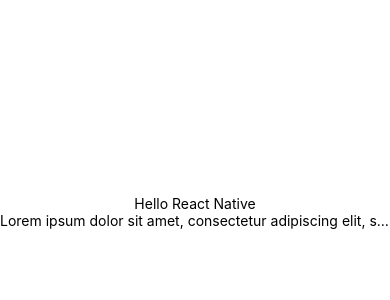
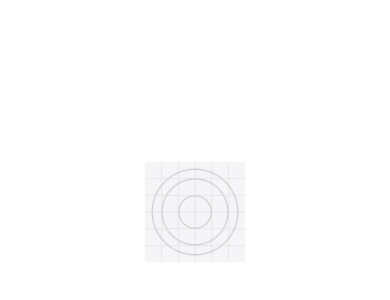
Before and after one commit to blackstone86/rn-donewithit, a React Native app: screen / in a window 390 px wide. Shown: the part 210-510 px from the top of the page. Built offline with nearby package versions, Linux system fonts and the light colour scheme.

Commit message:
feat: 🎸 init fc-TouchableOpacity

```diff
--- a/App.tsx
+++ b/App.tsx
@@ -1,9 +1,10 @@
 import { StatusBar } from 'expo-status-bar'
 import {
   StyleSheet,
-  Text,
+  Image,
   Platform,
   SafeAreaView,
+  TouchableOpacity,
 } from 'react-native'
 import React, { useState } from 'react'
 import Constants from 'expo-constants'
@@ -11,16 +12,14 @@ const STATUSBAR_HEIGHT = Constants.statusBarHeight
 
 // IOS：View -> UIView 原生对象
 export default function App() {
-  const handleTextPress = () => console.log('Text tapped')
+  const handleImagePress = () => console.log('Image tapped')
   return (
     <SafeAreaView style={styles.container}>
       <StatusBar style="auto" />
-      <Text numberOfLines={1} onPress={handleTextPress}>
-        Hello React Native
-      </Text>
-      <Text numberOfLines={1} onPress={handleTextPress}>
-        Lorem ipsum dolor sit amet, consectetur adipiscing elit, sed do eiusmod tempor incididunt ut labore et dolore magna aliqua. Ut enim ad minim veniam, quis nostrud exercitation ullamco laboris nisi ut aliquip ex ea commodo consequat. Duis aute irure dolor in reprehenderit in voluptate velit esse cillum dolore eu fugiat nulla pariatur. Excepteur sint occaecat cupidatat non proident, sunt in culpa qui officia deserunt mollit anim id est laborum.
-      </Text>
+      {/* 点击有渐变效果 */}
+      <TouchableOpacity onPress={handleImagePress}>
+        <Image style={styles.icon} source={require('./assets/icon.png')} />
+      </TouchableOpacity>
     </SafeAreaView>
   )
 }
@@ -34,4 +33,9 @@ const styles = StyleSheet.create({
     alignItems: 'center',
     justifyContent: 'center'
   },
+  icon: {
+    width: 100,
+    height: 100,
+    backgroundColor: 'dodgerblue'
+  },
 })
```
